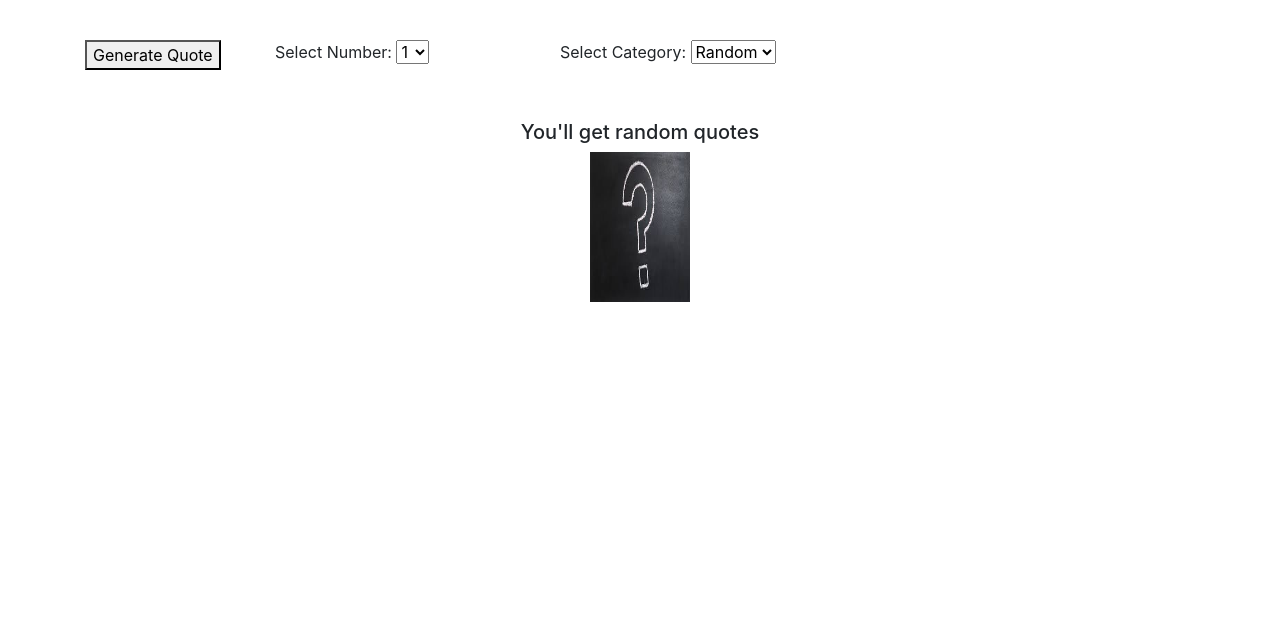
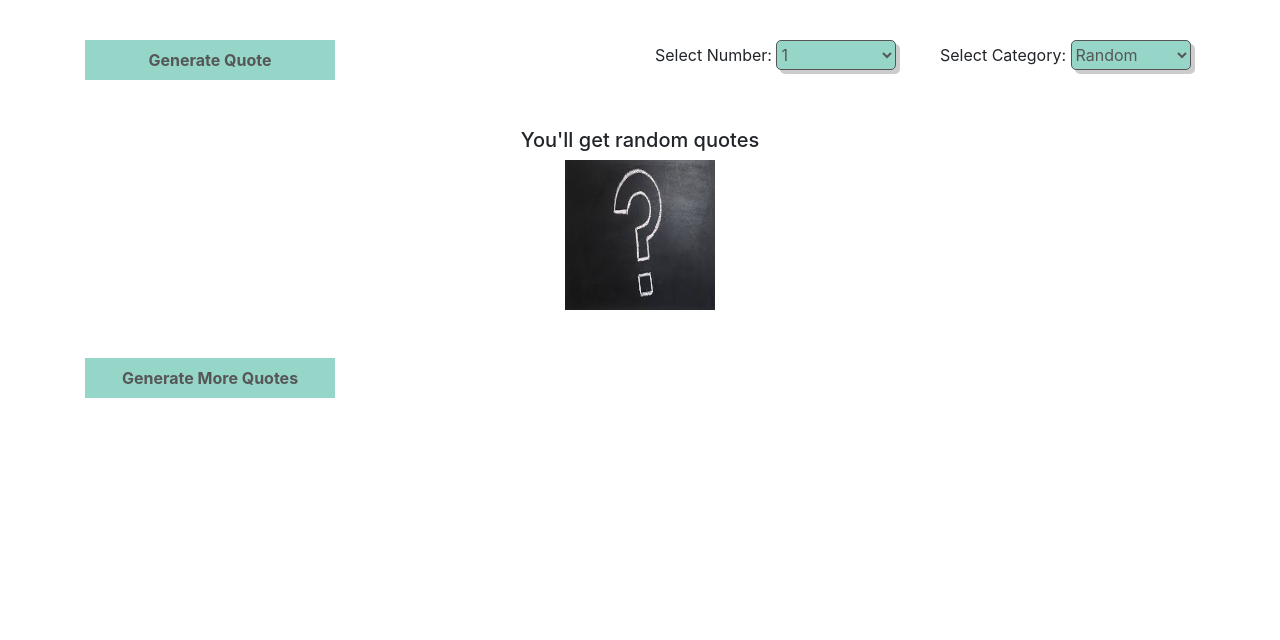
Before and after one commit to vladnec/randomQuoteGenerator, a plain HTML site: page index.html in a window 1280 px wide. Shown: the part 160-800 px from the top of the page. Drawn offline with nearby package versions, Linux system fonts and the light colour scheme.

Commit message:
styled buttons

```diff
--- a/css/style.css
+++ b/css/style.css
@@ -1,3 +1,41 @@
 h1 {
-    color:red;
+    color:#565656;
 }
+
+button {
+    background-color:#95d6c9;
+    padding-left:30px;
+    padding-right:30px;
+    /* position: relative; */
+    font-weight: 700;
+    font-size: 1.125rem;
+    min-height: 40px;
+    max-width: 250px;
+    max-height: 60px;
+    width: 250px;
+    border: 0;
+    text-decoration: none;
+    text-transform: uppercase;
+    color: #565656;
+    line-height: 1.125rem;
+    cursor: pointer;;
+}
+.button-container{
+    align-self: center;
+}
+
+img {
+    width:150px;
+    height:150px;
+}
+
+select{
+    width: 120px;
+    height: 30px;
+    border: 1px solid #565656;
+    font-size: 18px;
+    color: #565656;
+    background-color: #95d6c9;
+    border-radius: 5px;
+    box-shadow: 4px 4px #ccc;
+}
--- a/index.html
+++ b/index.html
@@ -17,10 +17,10 @@
         </div>
 
         <div class="row mt-5">
-            <div class="col-2">
+            <div class="col-xs-12 col-sm-6 button-container">
                 <button onclick="getQuote()">Generate Quote</button>
             </div>
-            <div class="col-3">
+            <div class="col-6 col-sm-3">
                 <label>Select Number:</label>
                 <select class="number">
                     <option>1</option>
@@ -30,7 +30,7 @@
                     <option>5</option>
                 </select>
             </div>
-            <div class="col-7">
+            <div class="col-6 col-sm-3">
                 <label>Select Category:</label>
                 <select class="category">
                     <option >Random</option>
@@ -43,19 +43,22 @@
         <div class="row">
             <div class="col-12">
                 <h5 class="mt-5 mx-auto category-title text-center">You'll get random quotes</h5>
-                <img class="mx-auto category-image d-block" width="100px" height="150px" src="./img/random.jfif"/>
+                <img class="mx-auto category-image d-block" src="./img/random.jfif"/>
             </div>
         </div>
         <div class="quote-container">
 
         </div>
-
+        <div class="row mt-5">
+            <div class="col-6 more-quotes">
+                <button onclick="getQuote()">
+                Generate More Quotes
+                </button>
+            </div>
+        </div>
     </div>
 
 
-
-    <!--  jquery CDN -->
-    <script src="https://code.jquery.com/jquery-3.4.1.min.js"></script>
     <script src="./js/quotes.js"></script>
     <script src="./js/script.js"></script>
 
--- a/js/script.js
+++ b/js/script.js
@@ -76,5 +76,4 @@ function getQuote(){
         //  append to DOM
         addToDOM(str);
     }
-
 }
```
